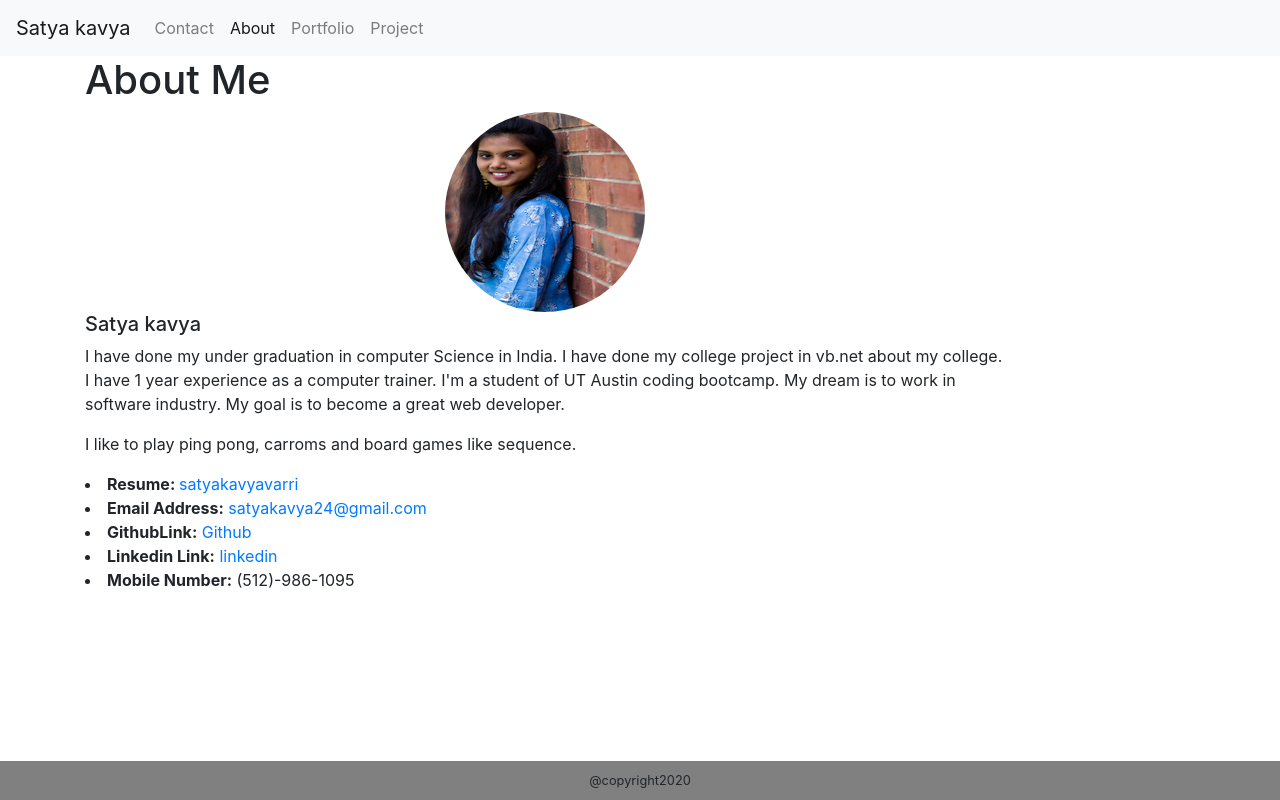
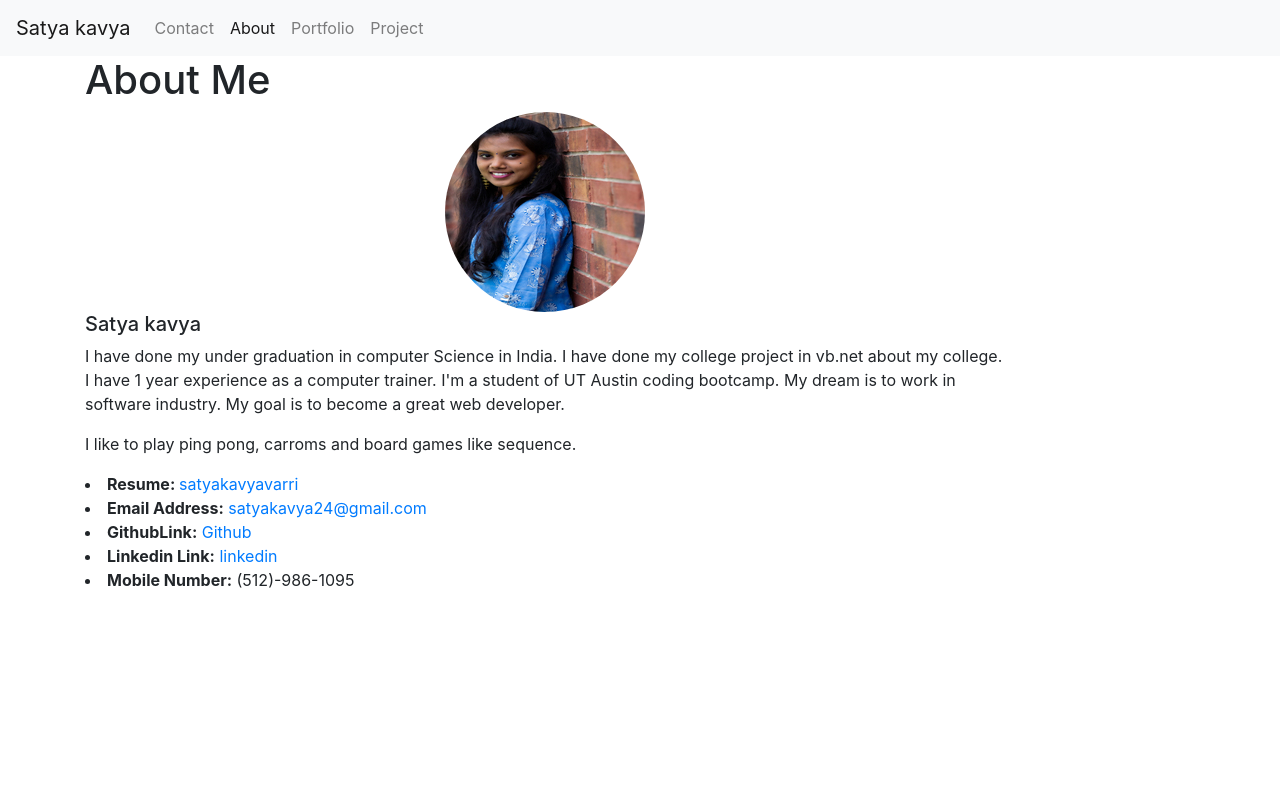
Before and after one commit to vsatyakavya/ReactMyPortfolio, a React (Create React App) app: page / in a window 1280 px wide. Built offline with nearby package versions, Linux system fonts and the light colour scheme.

Commit message:
edit app

```diff
--- a/src/App.js
+++ b/src/App.js
@@ -20,7 +20,7 @@ function App() {
           <Route exact path="/portfolio" component={Portfolio} />
           <Route exact path="/project" component={ProjectContainer} />
 
-        <Footer />
+
 
       </div>
     </Router>
```
Also changed, not shown: package.json (+6 -1 lines), 1 other file (tests, documents, lock files or other folders).
